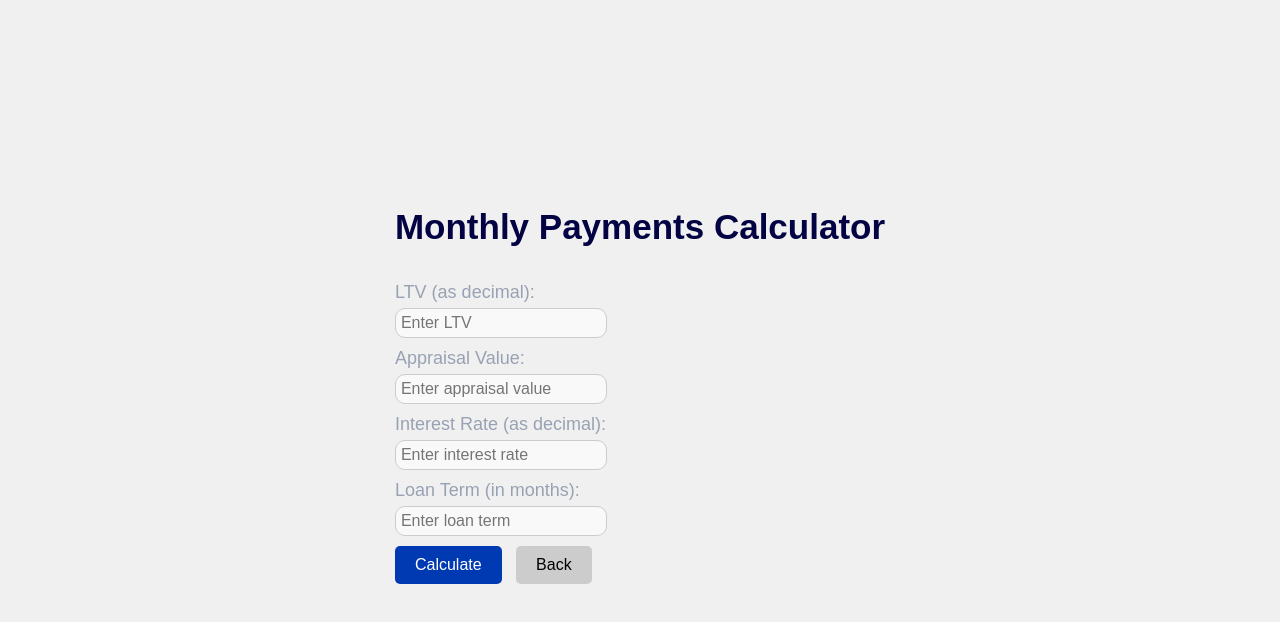
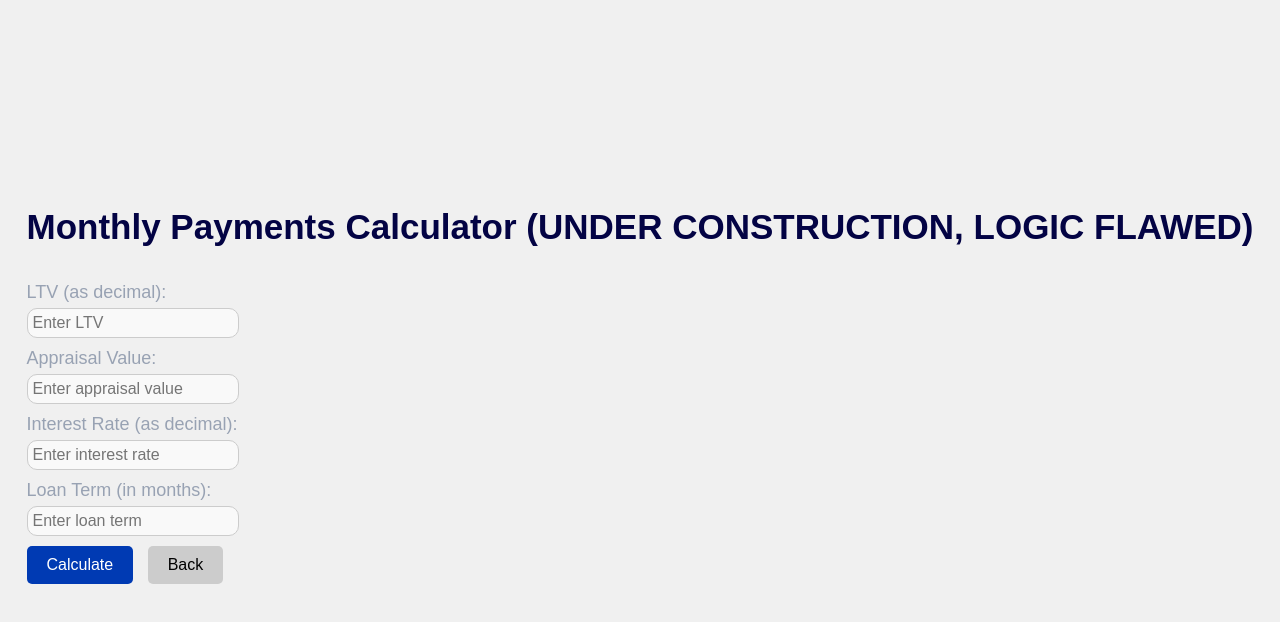
Before and after one commit to ppate343/Financial-Calculators, a plain HTML site: page index.html in a window 1280 px wide. Both pictures are taken after a click on the button "Monthly Payments". Drawn offline with Linux system fonts and the light colour scheme.

Commit message:
note added to title

```diff
--- a/index.html
+++ b/index.html
@@ -225,7 +225,7 @@
         function MonthlyPayments() {
             document.body.innerHTML = `
                 <div class="content">
-                    <div class="title">Monthly Payments Calculator</div>
+                    <div class="title">Monthly Payments Calculator (UNDER CONSTRUCTION, LOGIC FLAWED)</div>
                     <div class="form-container">
                         <label for="ltv">LTV (as decimal):</label>
                         <input type="number" id="ltv" placeholder="Enter LTV" required>
```
